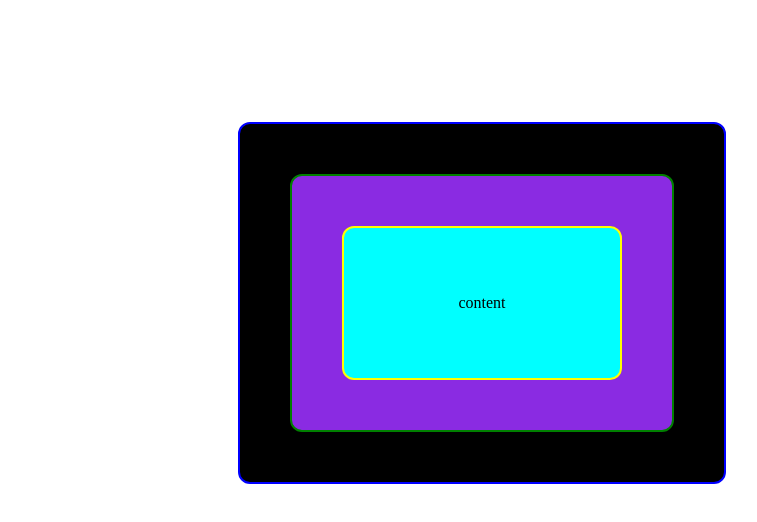
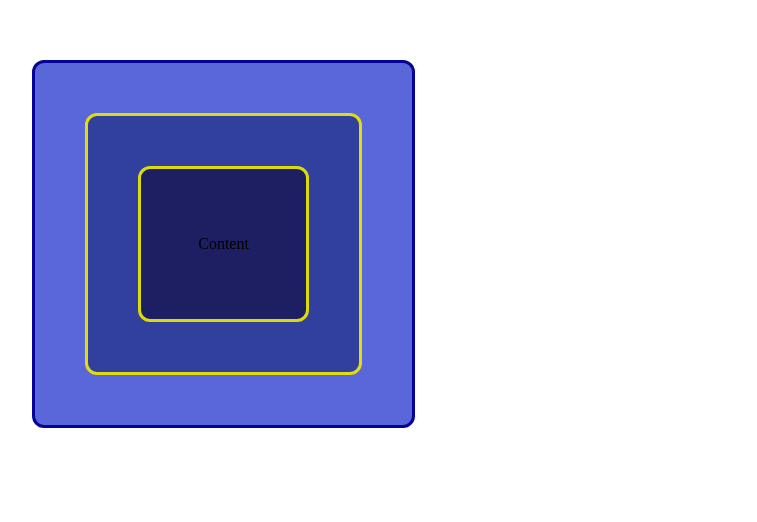
Before and after one commit to Kishoiyan-Charity1/boxmodel, a plain HTML site: page index.html in a window 1280 px wide. Shown: the part 118-640 px from the top of the page, without its empty margins (146-903 px from the left). Drawn offline with Linux system fonts and the light colour scheme.

Commit message:
add changes

```diff
--- a/index.html
+++ b/index.html
@@ -8,13 +8,18 @@
     <title>Document</title>
 </head>
 <body>
+    <div class ="main">
+
         <div class="a">
-        <div class="b">
-        <div class="c">
-            <p>content</p>
-      </div>
-      </div>
-      </div>
+            <div class="b">
+                <div class="c">
+                    <p>Content</p>
+                </div>
+            </div>
+
+        </div>
+    </div>
+
 
 
 </body>
--- a/style.css
+++ b/style.css
@@ -1,26 +1,31 @@
+.main{
+    padding: 170px;
+
+}
+
+
 .a{
-    position: absolute;
     top: 30%;
     left: 30%;
     width: 30%;
-    border: 2px solid blue;
+    border: 3px solid rgb(4, 4, 150);
     border-radius: 12px;
     padding: 50px;
 
     text-align: center;
-    background-color: black;
+    background-color: rgb(90, 103, 218);
 }
 
 .b {
-    border: 2px solid green;
+    border: 3px solid rgb(224, 221, 15);
     border-radius: 12px;
     padding: 50px;
-    background-color: blueviolet;
+    background-color: rgb(48, 64, 156);
 }
 .c {
-    border: 2px solid yellow;
+    border: 3px solid rgb(219, 219, 10);
     border-radius: 12px;
     padding: 50px;
-    background-color: cyan;
+    background-color: rgb(30, 30, 99);
 
 }
```
